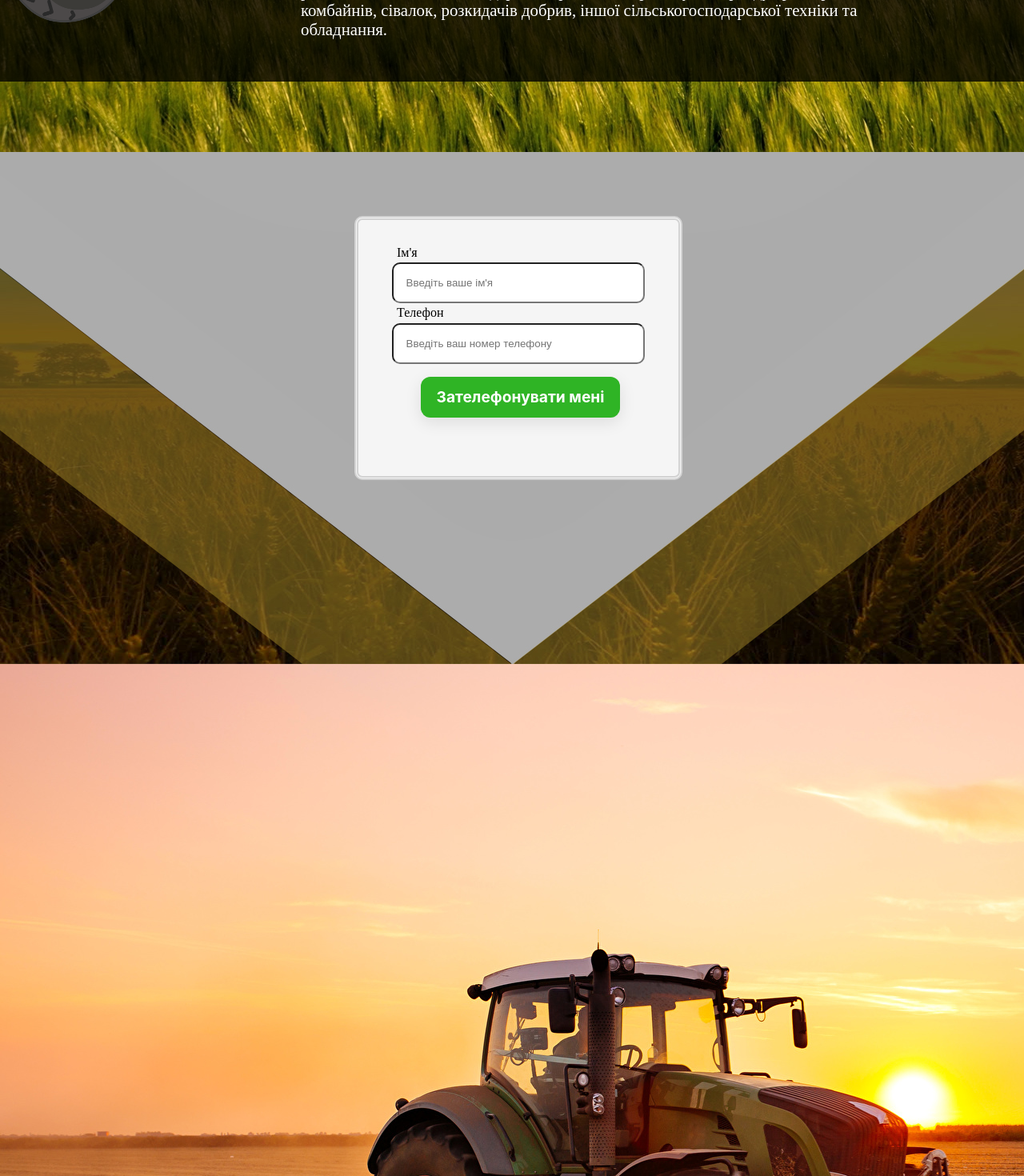
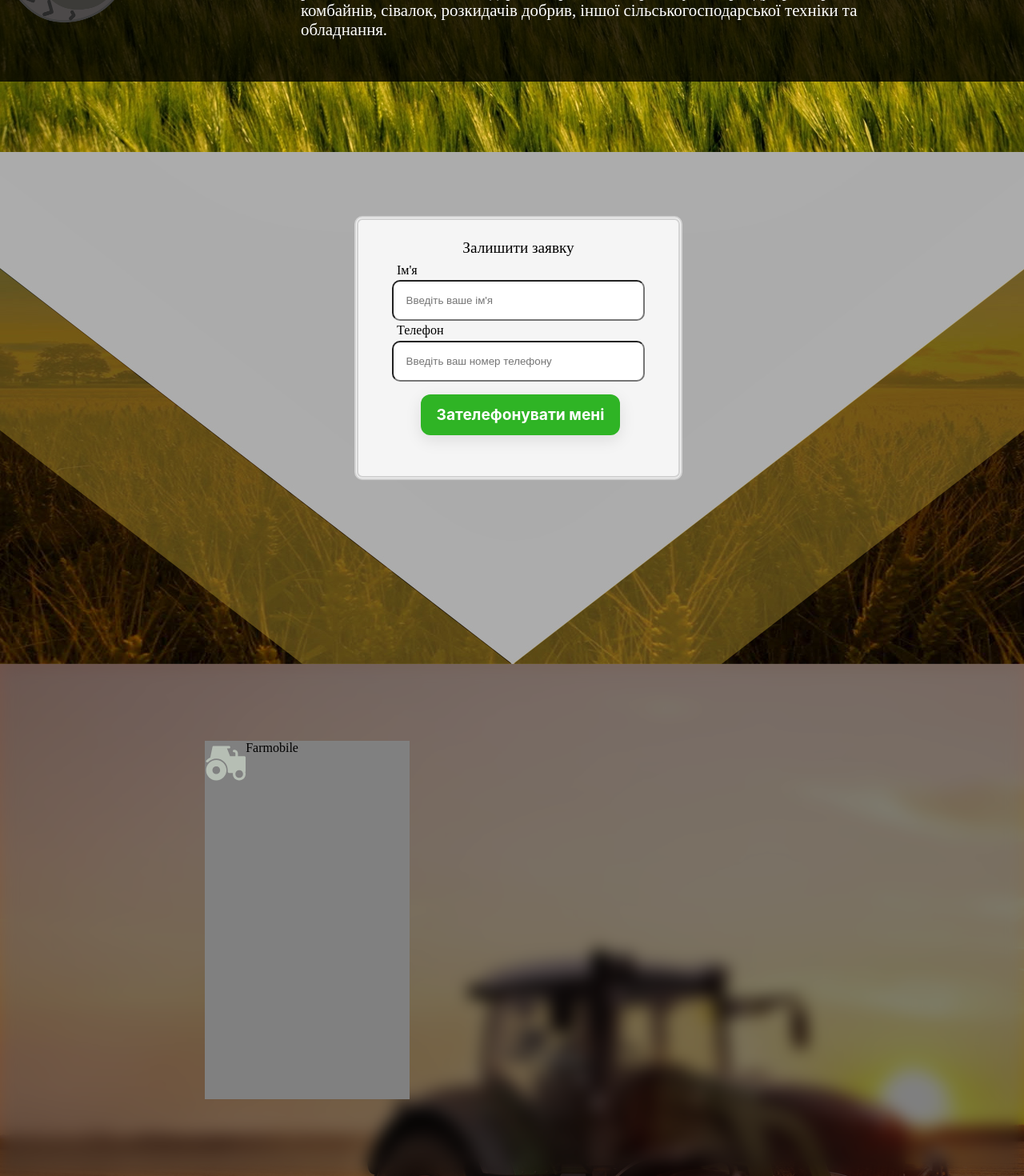
Before and after one commit to vShevtsov1/farmobile-fe, a React (Create React App) app: page /main in a window 1280 px wide. Shown: the part 1266-2736 px from the top of the page at 80% size. Built offline with nearby package versions, Linux system fonts and the light colour scheme.

Commit message:
added a footer

```diff
--- a/src/main-page-service/components/footer.js
+++ b/src/main-page-service/components/footer.js
@@ -1,10 +1,18 @@
 import "../stylesheets/footer.css"
-
+import companyLogo from "../images/farm-machine-tractor-vehicle-svgrepo-com.svg"
 
 const Question = () => {
     return (
 
         <footer>
+            <div className='blur'>
+                <div className='ourCompany-container'>
+                    <div className='companyName'>
+                        <img src={companyLogo} className='companyLogo'/>
+                        <label>Farmobile</label>
+                    </div>
+                </div>
+            </div>
 
         </footer>
 
--- a/src/main-page-service/components/question.js
+++ b/src/main-page-service/components/question.js
@@ -6,6 +6,7 @@ const Question = () => {
 
         <div className='question-container'>
                 <form className='questionForm'>
+                        <label className='leaveRequest-text'>Залишити заявку</label>
                     <div className='formInside'>
                         <label htmlFor='name'>Ім'я</label>
                         <input required='true' placeholder="Введіть ваше ім'я" id = "name" name = "name"/>
--- a/src/main-page-service/stylesheets/footer.css
+++ b/src/main-page-service/stylesheets/footer.css
@@ -6,3 +6,29 @@ footer{
     display: flex;
     justify-content: center;
 }
+.blur{
+    width: 100%;
+    height: 100%;
+    backdrop-filter: blur(10px);
+    filter: grayscale(.4);
+    background-color: rgba(0, 0, 0, 0.5);
+}
+.ourCompany-container{
+    width: 20%;
+    height: 70%;
+    background-color: gray;
+    position: relative;
+    left: 20%;
+    top: 15%
+}
+.companyLogo{
+    width: 20%;
+}
+.companyName{
+    display: flex;
+}
+.companyName label{
+
+
+
+}
--- a/src/main-page-service/stylesheets/question.css
+++ b/src/main-page-service/stylesheets/question.css
@@ -23,9 +23,10 @@
 
 }
 .formInside{
-    margin: 2rem 0;
+    margin-top: .5rem;
+    margin-bottom: 2rem;
 }
-.questionForm input{
+.formInside input{
     margin: 0.2rem 2.6rem;
     padding: 1rem;
     border-radius: 10px;
@@ -34,12 +35,18 @@
     justify-content: center;
 
 }
-.questionForm label{
+.formInside label{
     text-align: left;
     padding:  0;
     color: black;
     font-family: cursive;
     margin-left: 3rem;
+}
+.leaveRequest-text{
+    text-align: center;
+    margin-top: 1.5rem;
+    font-family: cursive;
+    font-size: 1.2rem;
 }
 .button-phone-me {
     align-items: center;
```
